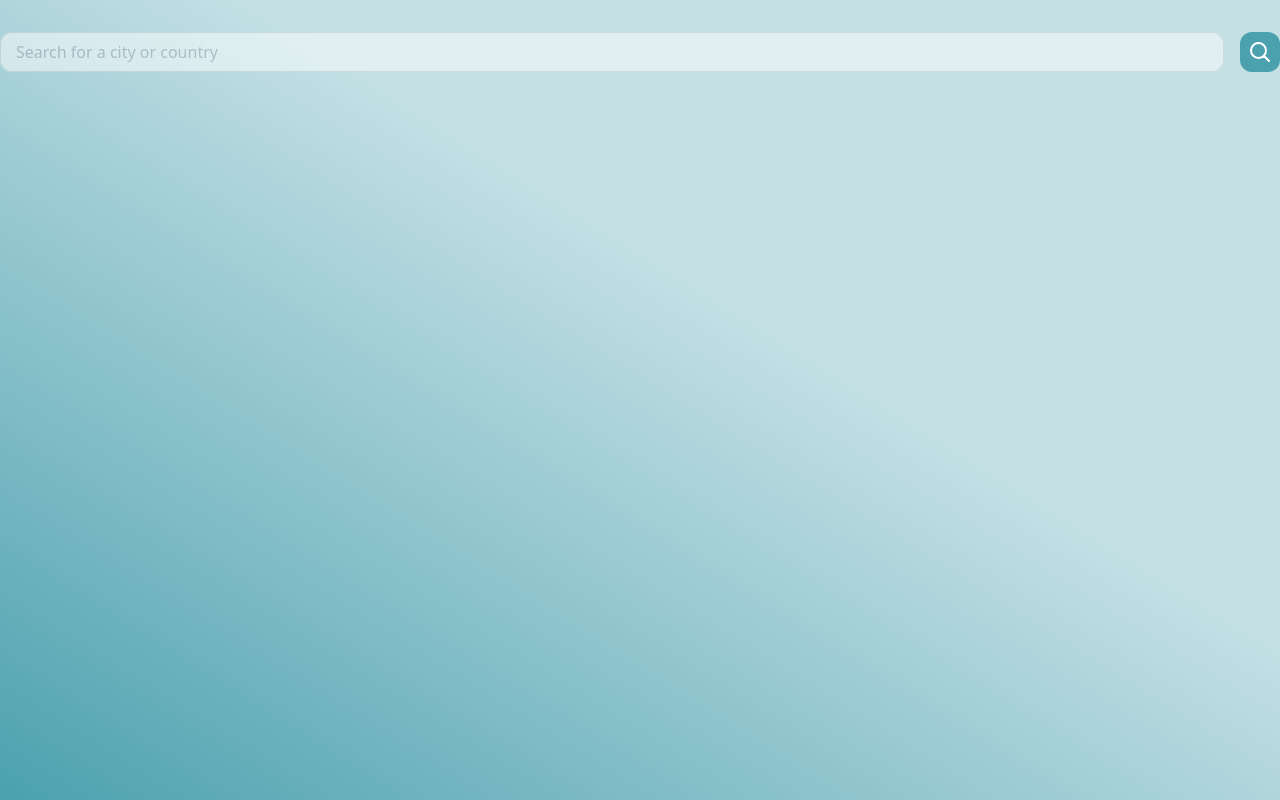
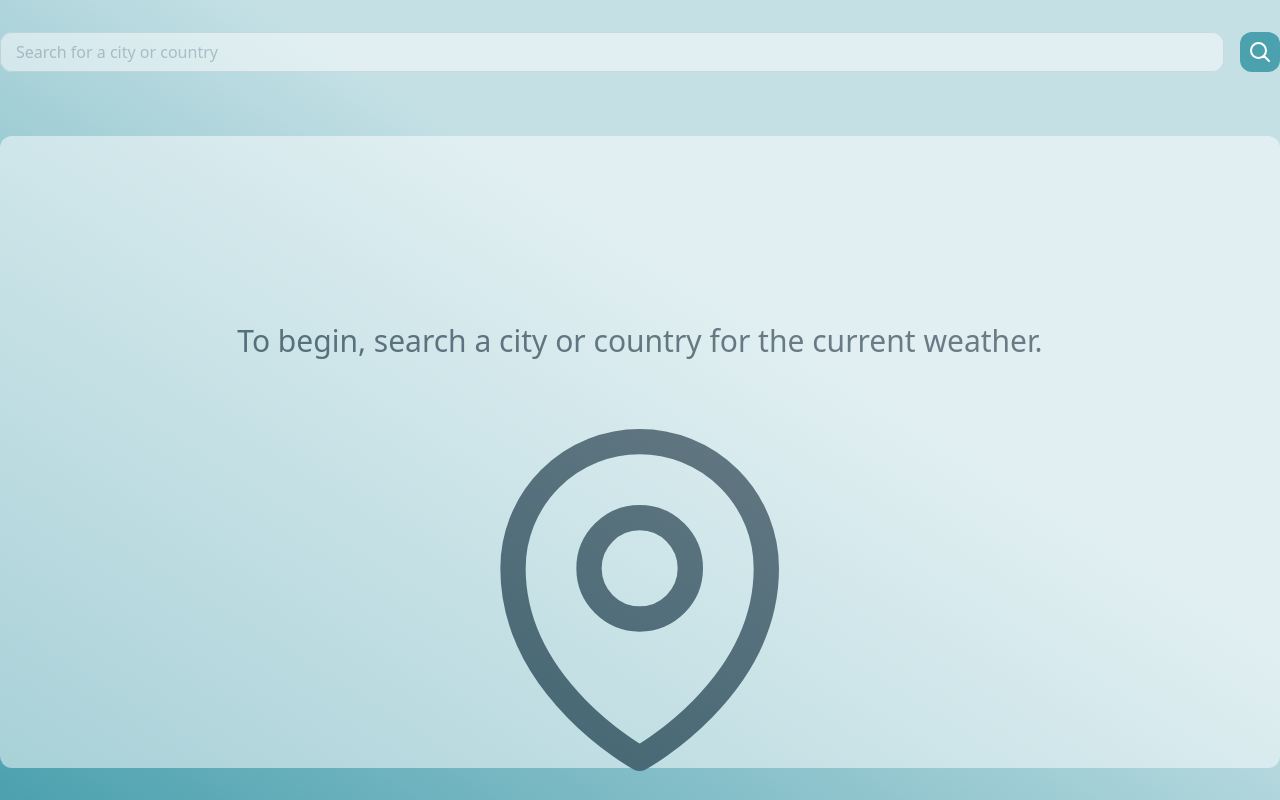
Before and after one commit to zachpang/weather-app, a React (Vite) app: page / in a window 1280 px wide. Built offline with nearby package versions, Linux system fonts and the light colour scheme; no server answers.

Commit message:
feat: Add WeatherView component skeleton and wire up to App.tsx

```diff
--- a/src/App.tsx
+++ b/src/App.tsx
@@ -1,18 +1,37 @@
 import SearchBar, { useSearchBar } from "./components/SearchBar";
+import WeatherView from "./components/WeatherView";
 
 function App() {
-  const { value, handleChange, handleSubmit, error } = useSearchBar();
+  const {
+    value,
+    handleChange,
+    handleSubmit,
+    error,
+    isFetching,
+    coordinateData,
+    weatherData,
+  } = useSearchBar();
 
   return (
     <>
       <div className="h-screen w-screen bg-gradient-to-tr from-[#4CA1AF] to-[#C4E0E5] to-60%">
-        <main className="container mx-auto pt-8">
+        <div className="container mx-auto flex h-full flex-col gap-y-16 py-8">
+          <header className="flex-none">
             <SearchBar
               value={value}
               onChange={handleChange}
               onSubmit={handleSubmit}
             />
+          </header>
+          <main className="flex-1">
+            <WeatherView
+              weatherData={weatherData}
+              coordinateData={coordinateData}
+              error={error}
+              isFetching={isFetching}
+            />
           </main>
+        </div>
       </div>
     </>
   );
--- /dev/null
+++ b/src/components/WeatherView/WeatherView.tsx
@@ -0,0 +1,46 @@
+import { GlobeAltIcon, MapPinIcon } from "@heroicons/react/24/outline";
+import { CoordinateData, WeatherData } from "../../api";
+
+interface WeatherViewProps {
+  coordinateData: CoordinateData | null;
+  weatherData: WeatherData | null;
+  error: string;
+  isFetching: boolean;
+}
+
+function WeatherView({
+  coordinateData,
+  weatherData,
+  error,
+  isFetching,
+}: WeatherViewProps) {
+  const hasNoData = coordinateData === null || weatherData === null;
+
+  return (
+    <div className="h-full rounded-xl border-0 bg-white p-8 text-gray-900 opacity-50">
+      {hasNoData && (
+        <SearchPrompt
+          title="To begin, search a city or country for the current weather."
+          icon={<MapPinIcon />}
+        />
+      )}
+    </div>
+  );
+}
+
+function SearchPrompt({
+  title,
+  icon,
+}: {
+  title: string;
+  icon: React.ReactElement;
+}) {
+  return (
+    <div className="flex h-full flex-col items-center justify-center gap-y-8">
+      <div className="text-3xl">{title}</div>
+      <div className="size-1/3">{icon}</div>
+    </div>
+  );
+}
+
+export default WeatherView;
--- /dev/null
+++ b/src/components/WeatherView/index.ts
@@ -0,0 +1 @@
+export { default } from "./WeatherView";
```
Lines whose indentation alone changed are shown as unchanged.
